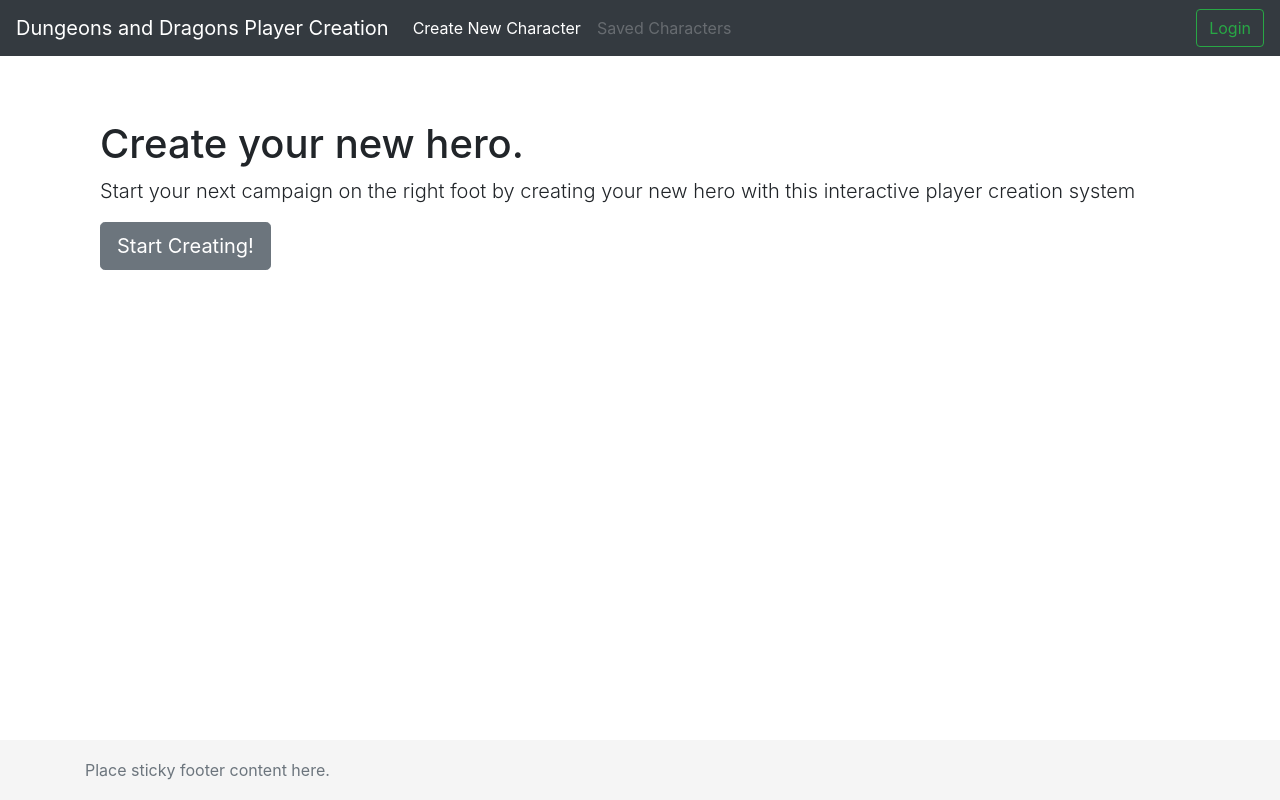
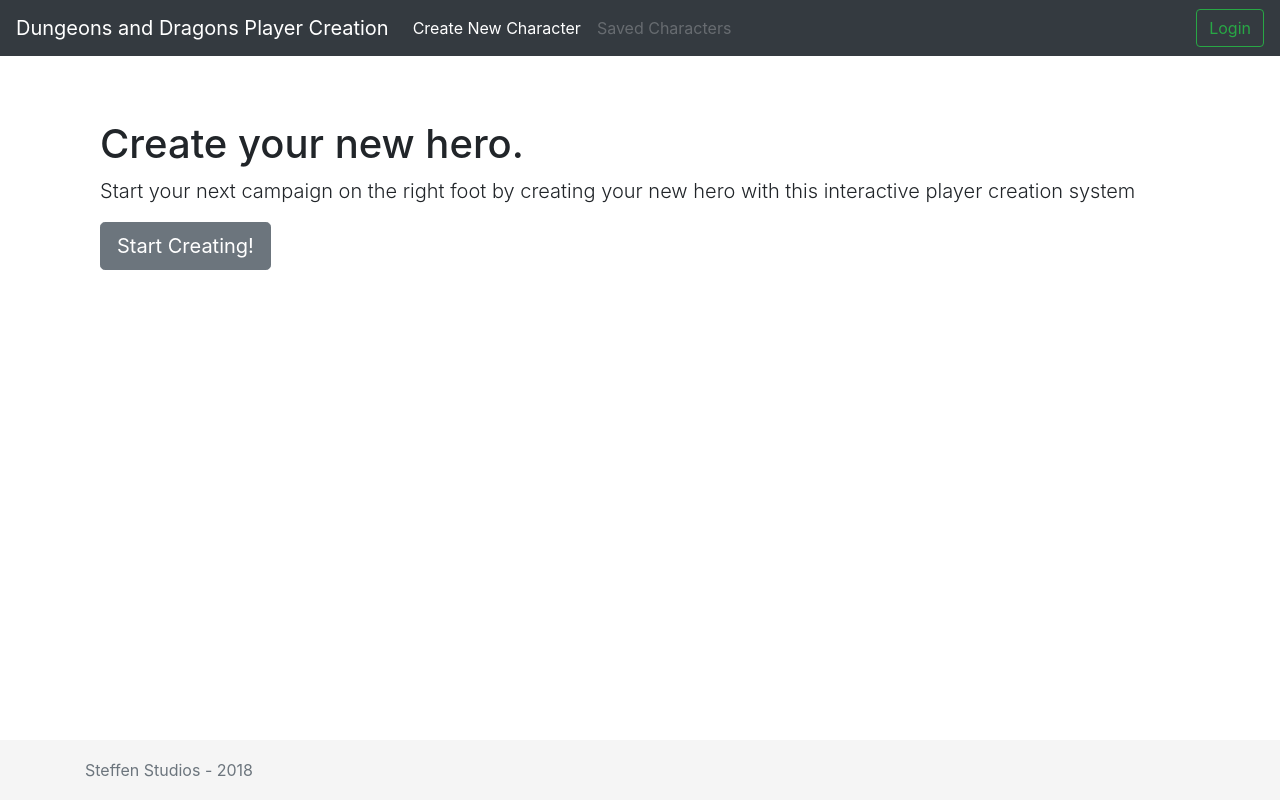
Before and after one commit to steffencm/player_creation_react, a React (Create React App) app: page / in a window 1280 px wide. Built offline with nearby package versions, Linux system fonts and the light colour scheme.

Commit message:
Update footer favicon

```diff
--- a/public/index.html
+++ b/public/index.html
@@ -19,7 +19,7 @@
       work correctly both with client-side routing and a non-root public URL.
       Learn how to configure a non-root public URL by running `npm run build`.
     -->
-    <title>React App</title>
+    <title>D&D Player Creation</title>
   </head>
   <body>
     <noscript>
--- a/src/App.js
+++ b/src/App.js
@@ -59,7 +59,7 @@
 
             <footer className="footer">
               <div className="container">
-                <span className="text-muted">Place sticky footer content here.</span>
+                <span className="text-muted">Steffen Studios - 2018</span>
               </div>
             </footer>
          </div>
```
Also changed, not shown: 1 other file (tests, documents, lock files or other folders).
